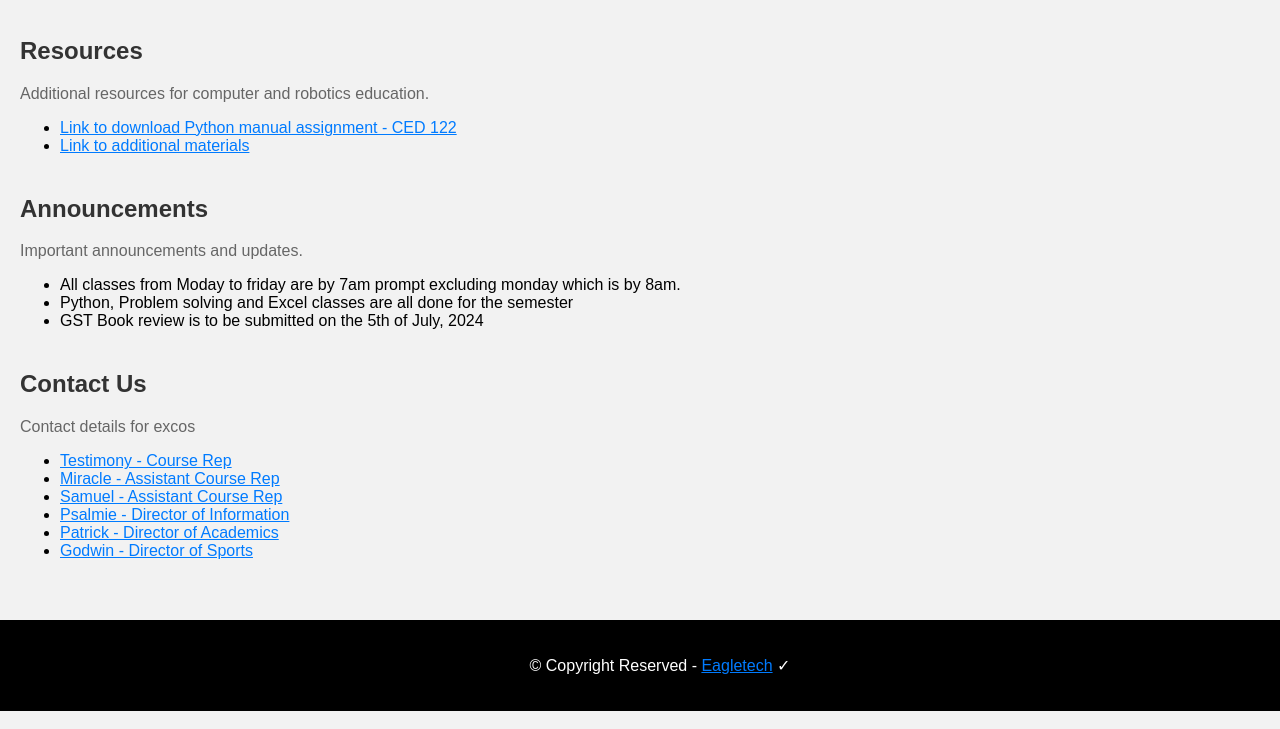
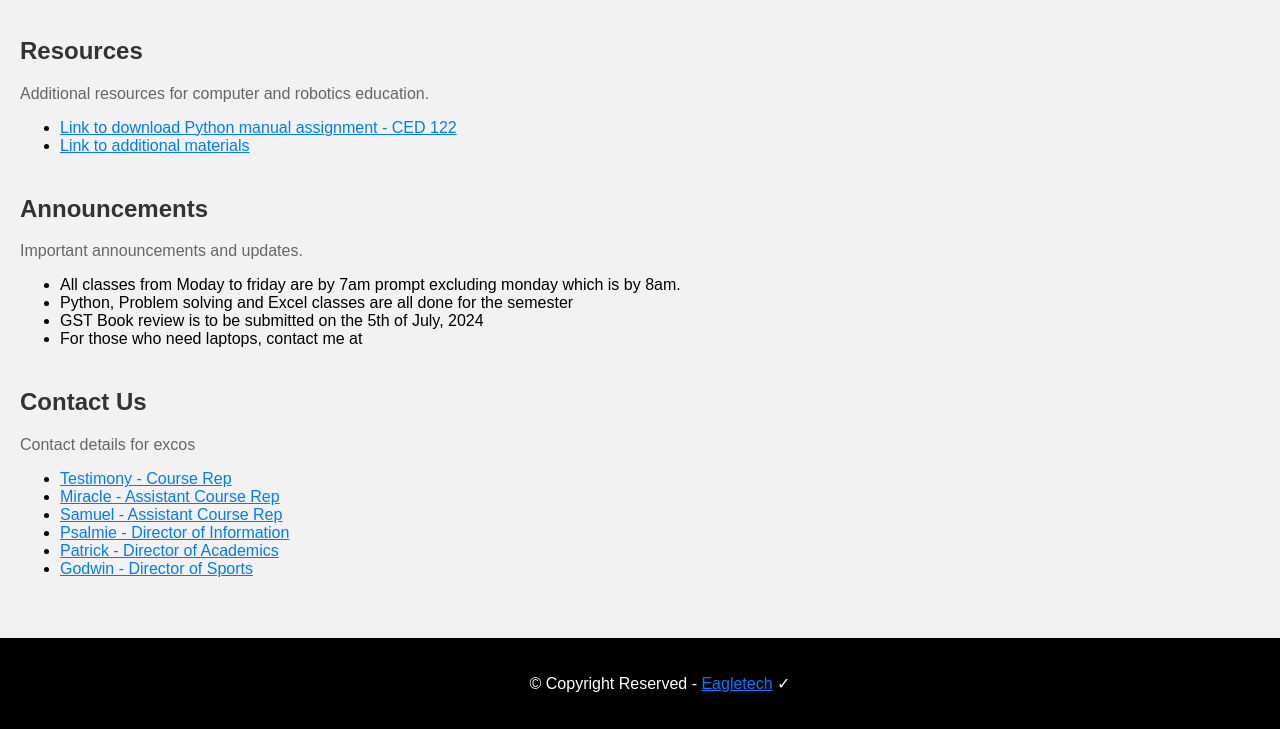
Before and after one commit to NdifrekeBassey/Uniuyo, a plain HTML site: page index.html in a window 1280 px wide. Shown: the part 1335-2064 px from the top of the page. Drawn offline with Linux system fonts and the light colour scheme.

Commit message:
modified

```diff
--- a/index.html
+++ b/index.html
@@ -114,6 +114,7 @@
                 <li>All classes from Moday to friday are by 7am prompt excluding monday which is by 8am.</li>
                 <li>Python, Problem solving and Excel classes are all done for the semester</li>
                 <li>GST Book review is to be submitted on the 5th of July, 2024</li>
+                <li>For those who need laptops, contact me at <a href="tel:+234 9070332721"></a></li>
             </ul>
         </section>
 
```
